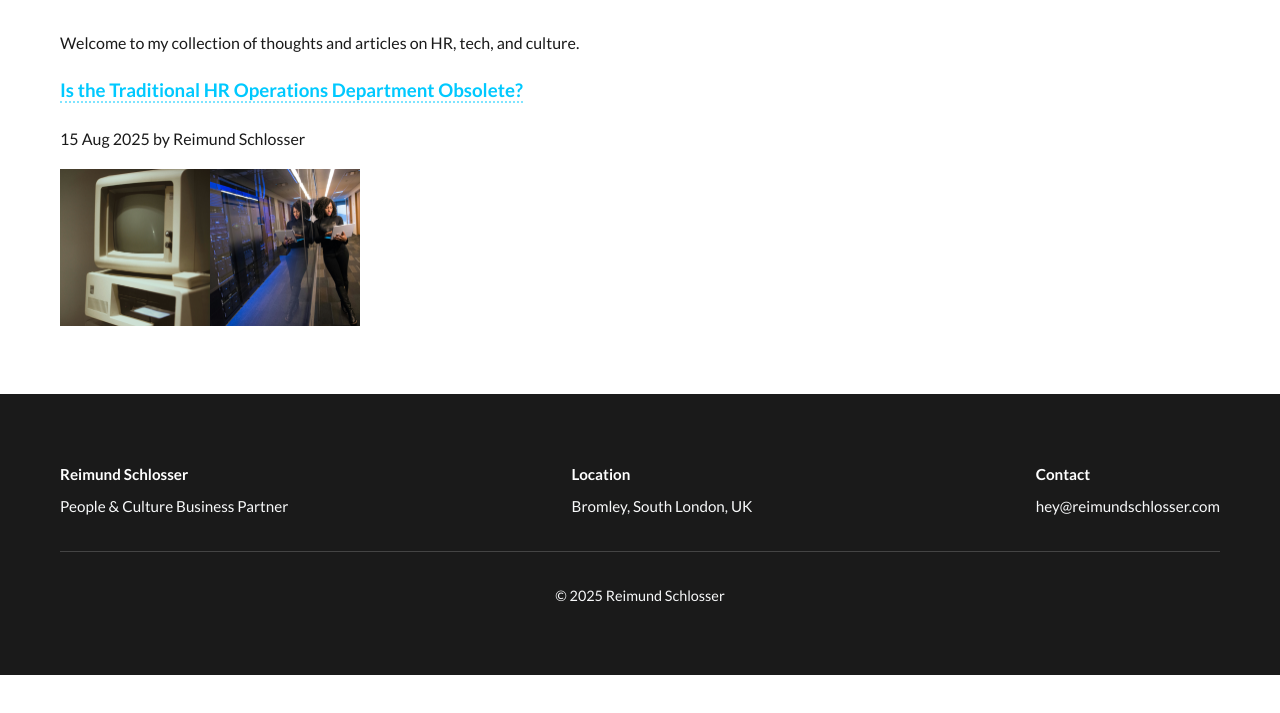
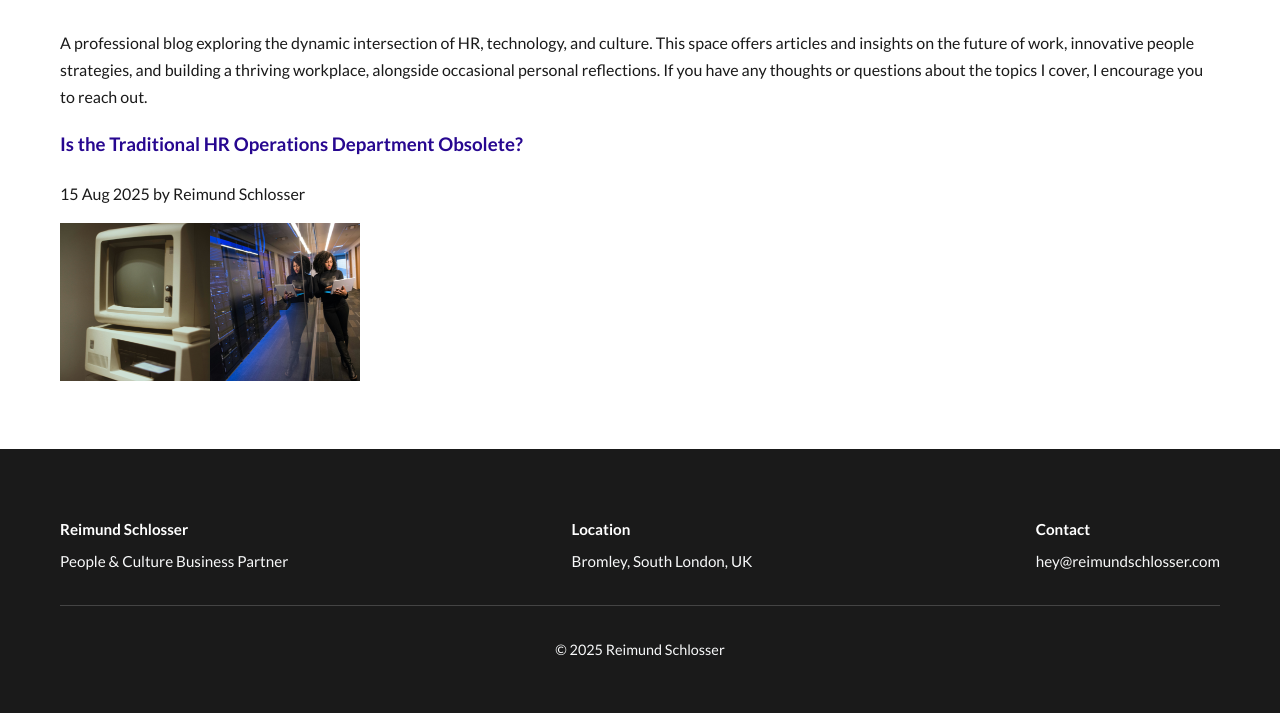
Before and after one commit to Malthur123/reimundschlosser-website, an Eleventy site: page blog.html in a window 1280 px wide. Shown: the part 209-922 px from the top of the page. Before the commit the page ends 884 px from the top, so only its background shows below. Built offline with nearby package versions, Linux system fonts and the light colour scheme; Eleventy itself is replaced by a stand-in of ours; files that its build step writes are made by us from their sources.

Commit message:
Change some text and style

```diff
--- a/blog.html
+++ b/blog.html
@@ -5,7 +5,7 @@ title: Blog
 
 <div class="container">
     <h2>My Blog</h2>
-    <p>Welcome to my collection of thoughts and articles on HR, tech, and culture.</p>
+    <p>A professional blog exploring the dynamic intersection of HR, technology, and culture. This space offers articles and insights on the future of work, innovative people strategies, and building a thriving workplace, alongside occasional personal reflections. If you have any thoughts or questions about the topics I cover, I encourage you to reach out.</p>
 
     <div class="blog-post-list">
         {%- for post in collections.post | reverse -%}
--- a/css/style.css
+++ b/css/style.css
@@ -667,4 +667,23 @@ article img { /* 'article' targets images within individual blog posts */
     display: block;  /* Helps prevent extra space below the image */
 }
 
+/*
+==============================================
+BLOG STYLES
+==============================================
+*/
+
+/* --- Style for the links on the blog overview page --- */
+.blog-post-list h3 a {
+    color: #270790; /* Use the primary purple color like other headings */
+    text-decoration: none; /* Remove the default underline */
+    border-bottom: none;   /* Remove the custom dotted border */
+    transition: color 0.3s ease; /* Add a smooth transition for the hover effect */
+}
+
+/* --- Hover effect for the blog overview links --- */
+.blog-post-list h3 a:hover {
+    color: #36F493; /* Change to the site's electric green on hover */
+}
+
 /* --- END OF NEW CODE --- */
```
